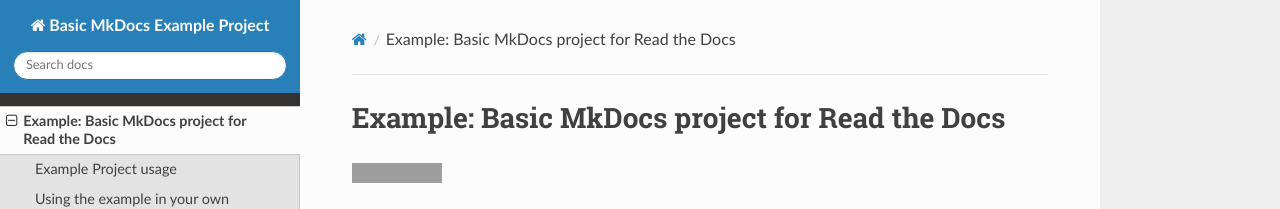
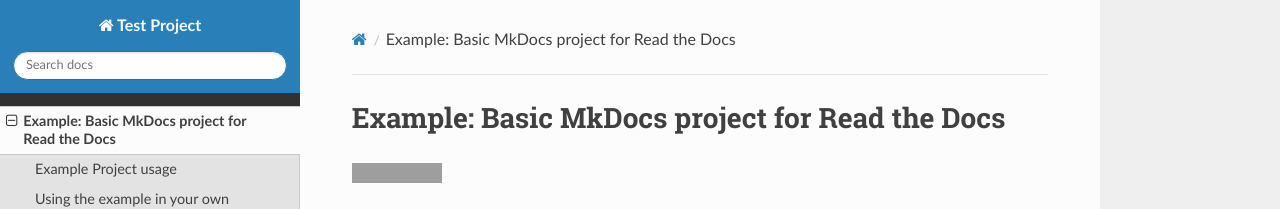
Before and after one commit to MORaHo/Pagina_Appunti, an MkDocs documentation site: the page built from docs/index.md, in a window 1280 px wide. Shown: the top 209 px of the page. Built offline with MkDocs 1.6.1, drawn with Linux system fonts in a browser that asks for light colours; nearby versions of some CDN libraries; grey boxes are pictures that could not be loaded.

Commit message:
Update mkdocs.yml

```diff
--- a/mkdocs.yml
+++ b/mkdocs.yml
@@ -1,4 +1,4 @@
-site_name: Basic MkDocs Example Project
+site_name: Test Project
 theme:
   name: readthedocs
   highlightjs: true
```
